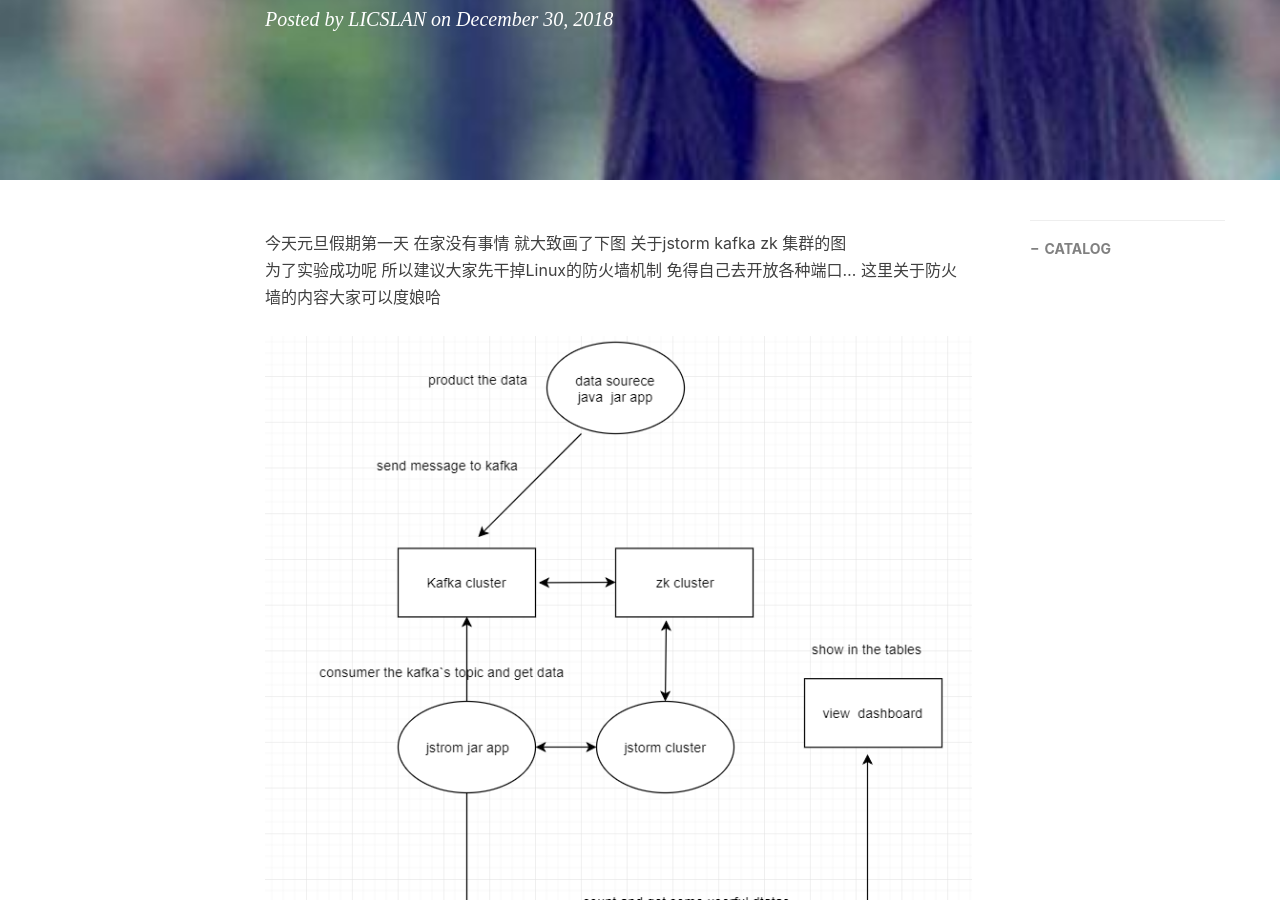
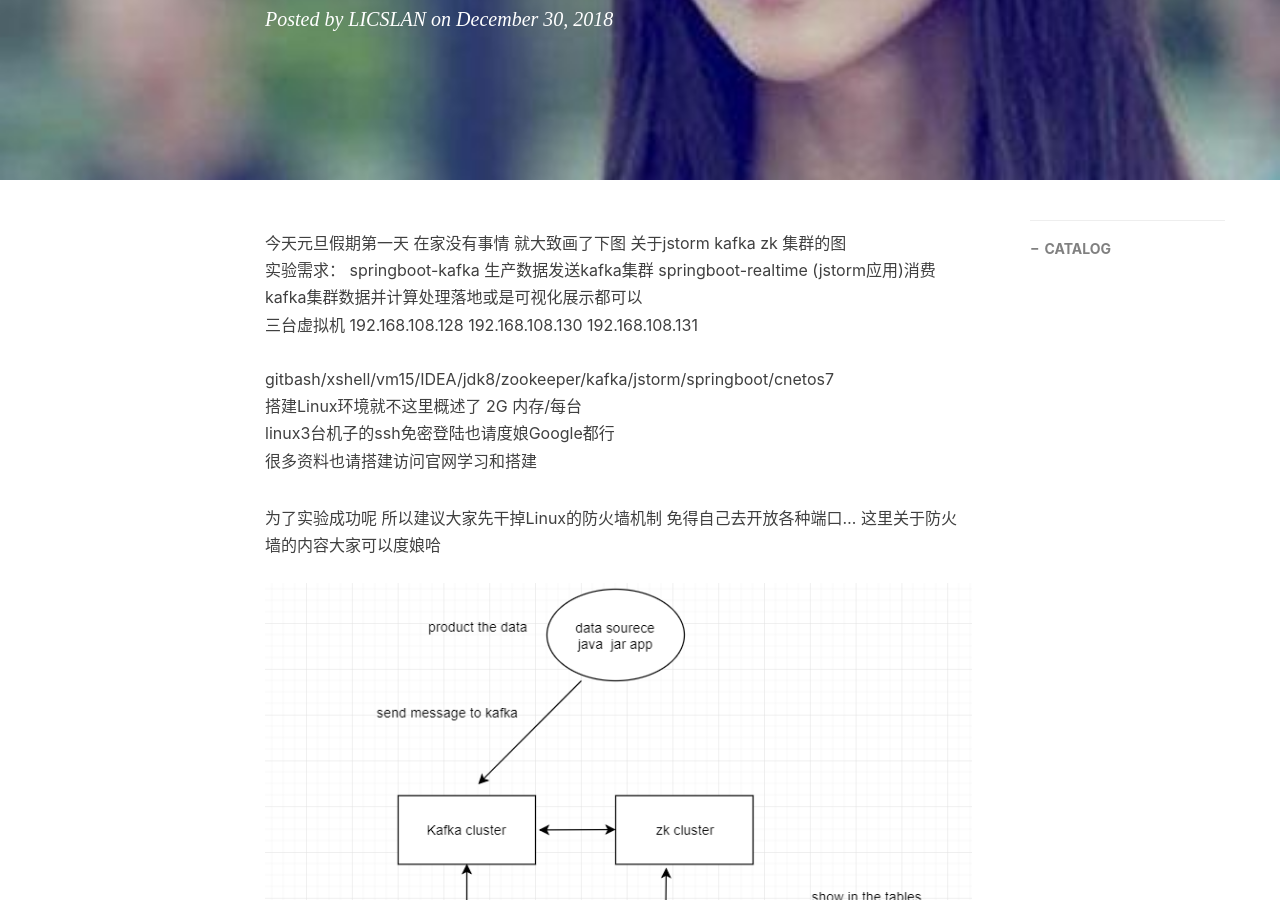
Before and after one commit to licslan/licslan.github.io, a Jekyll site: the page built from _posts/2018-12-30-Simply build a kafka_zookeeper_storm cluster.md, in a window 1280 px wide and 900 px high, scrolled down 403 px. Built offline with Jekyll 4.4.1, drawn with Linux system fonts in a browser that asks for light colours; nearby versions of some CDN libraries; comment, search, counter and statistics services are not loaded.

Commit message:
Update 2018-12-30-Simply build a kafka_zookeeper_storm cluster.md

```diff
--- a/_posts/2018-12-30-Simply build a kafka_zookeeper_storm cluster.md
+++ b/_posts/2018-12-30-Simply build a kafka_zookeeper_storm cluster.md
@@ -12,6 +12,13 @@ tags:
 ---
 
 今天元旦假期第一天  在家没有事情  就大致画了下图 关于jstorm  kafka  zk 集群的图<br>
+实验需求： springboot-kafka 生产数据发送kafka集群  springboot-realtime (jstorm应用)消费kafka集群数据并计算处理落地或是可视化展示都可以<br>
+三台虚拟机 192.168.108.128  192.168.108.130 192.168.108.131 <br>
+gitbash/xshell/vm15/IDEA/jdk8/zookeeper/kafka/jstorm/springboot/cnetos7<br>
+搭建Linux环境就不这里概述了  2G 内存/每台<br>
+linux3台机子的ssh免密登陆也请度娘Google都行<br>
+很多资料也请搭建访问官网学习和搭建<br>
+
 为了实验成功呢  所以建议大家先干掉Linux的防火墙机制  免得自己去开放各种端口...  这里关于防火墙的内容大家可以度娘哈<br>
 ![](https://raw.githubusercontent.com/licslan/licslan.github.io/master/img/jstorm.png)<br>
 
```
